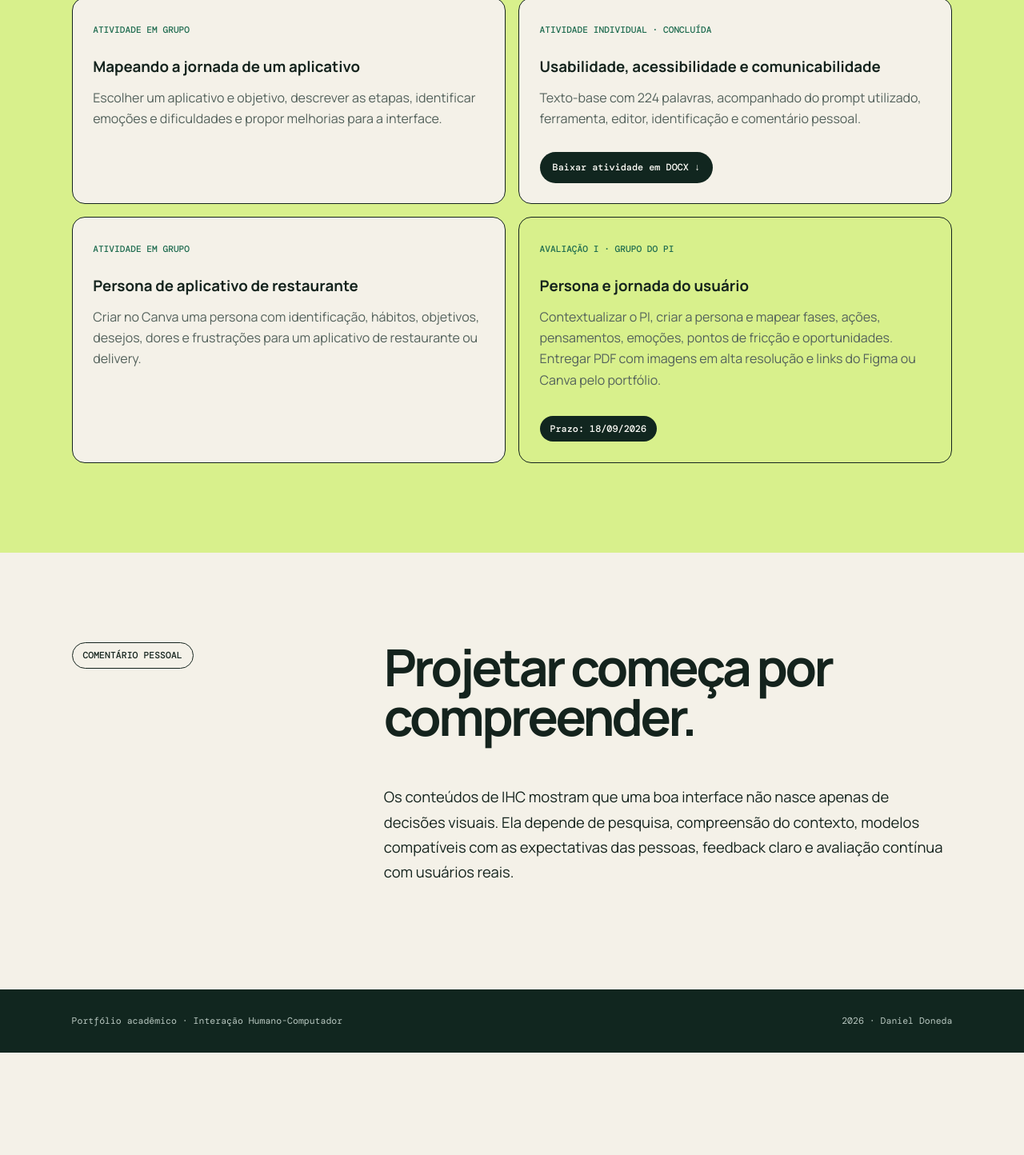
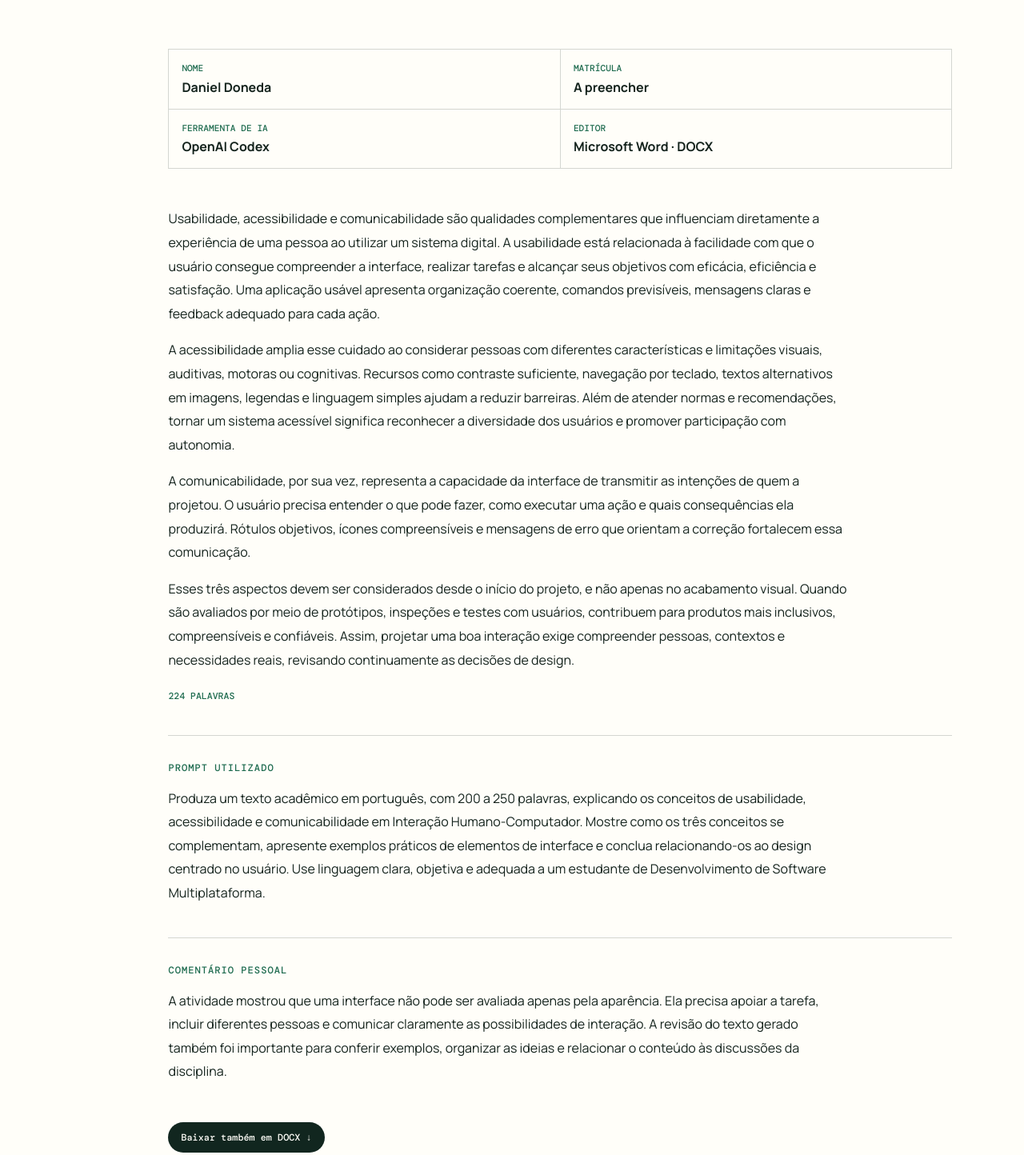
Before and after one commit to DanielDoneda/dsmfatec, a plain HTML site: page ihc.html in a window 1280 px wide. Shown: the part 4444-5888 px from the top of the page at 80% size. Before the commit the page ends 5760 px from the top, so only its background shows below. Drawn offline with nearby package versions, Linux system fonts and the light colour scheme.

Commit message:
Publica atividade de IHC diretamente no portfolio

```diff
--- a/ihc.html
+++ b/ihc.html
@@ -56,11 +56,48 @@
         </div>
       </section>
 
+      <section id="atividade-ihc" class="section activity-document-section">
+        <div class="section-heading reveal">
+          <p class="eyebrow">Atividade individual concluída</p>
+          <h2>Usabilidade, acessibilidade e comunicabilidade</h2>
+          <p>Texto-base produzido com inteligência artificial, revisado e organizado diretamente no portfólio.</p>
+        </div>
+
+        <article class="portfolio-activity reveal">
+          <div class="activity-identification">
+            <div><span>Nome</span><strong>Daniel Doneda</strong></div>
+            <div><span>Matrícula</span><strong>A preencher</strong></div>
+            <div><span>Ferramenta de IA</span><strong>OpenAI Codex</strong></div>
+            <div><span>Editor</span><strong>Microsoft Word · DOCX</strong></div>
+          </div>
+
+          <div class="activity-text">
+            <p>Usabilidade, acessibilidade e comunicabilidade são qualidades complementares que influenciam diretamente a experiência de uma pessoa ao utilizar um sistema digital. A usabilidade está relacionada à facilidade com que o usuário consegue compreender a interface, realizar tarefas e alcançar seus objetivos com eficácia, eficiência e satisfação. Uma aplicação usável apresenta organização coerente, comandos previsíveis, mensagens claras e feedback adequado para cada ação.</p>
+            <p>A acessibilidade amplia esse cuidado ao considerar pessoas com diferentes características e limitações visuais, auditivas, motoras ou cognitivas. Recursos como contraste suficiente, navegação por teclado, textos alternativos em imagens, legendas e linguagem simples ajudam a reduzir barreiras. Além de atender normas e recomendações, tornar um sistema acessível significa reconhecer a diversidade dos usuários e promover participação com autonomia.</p>
+            <p>A comunicabilidade, por sua vez, representa a capacidade da interface de transmitir as intenções de quem a projetou. O usuário precisa entender o que pode fazer, como executar uma ação e quais consequências ela produzirá. Rótulos objetivos, ícones compreensíveis e mensagens de erro que orientam a correção fortalecem essa comunicação.</p>
+            <p>Esses três aspectos devem ser considerados desde o início do projeto, e não apenas no acabamento visual. Quando são avaliados por meio de protótipos, inspeções e testes com usuários, contribuem para produtos mais inclusivos, compreensíveis e confiáveis. Assim, projetar uma boa interação exige compreender pessoas, contextos e necessidades reais, revisando continuamente as decisões de design.</p>
+            <span class="word-count">224 palavras</span>
+          </div>
+
+          <div class="prompt-record">
+            <p class="lesson-number">Prompt utilizado</p>
+            <p>Produza um texto acadêmico em português, com 200 a 250 palavras, explicando os conceitos de usabilidade, acessibilidade e comunicabilidade em Interação Humano-Computador. Mostre como os três conceitos se complementam, apresente exemplos práticos de elementos de interface e conclua relacionando-os ao design centrado no usuário. Use linguagem clara, objetiva e adequada a um estudante de Desenvolvimento de Software Multiplataforma.</p>
+          </div>
+
+          <div class="activity-personal-comment">
+            <p class="lesson-number">Comentário pessoal</p>
+            <p>A atividade mostrou que uma interface não pode ser avaliada apenas pela aparência. Ela precisa apoiar a tarefa, incluir diferentes pessoas e comunicar claramente as possibilidades de interação. A revisão do texto gerado também foi importante para conferir exemplos, organizar as ideias e relacionar o conteúdo às discussões da disciplina.</p>
+          </div>
+
+          <a class="download-link" href="assets/atividades/ihc/atividade-usabilidade-acessibilidade-comunicabilidade.docx" download>Baixar também em DOCX ↓</a>
+        </article>
+      </section>
+
       <section class="section activities-section">
         <div class="section-heading reveal"><p class="eyebrow">Produções</p><h2>Atividades e avaliação</h2><p>Trabalhos práticos que transformam os conceitos de IHC em artefatos do portfólio e do PI.</p></div>
         <div class="tasks-grid">
           <article class="task-card reveal"><span class="task-type">Atividade em grupo</span><h3>Mapeando a jornada de um aplicativo</h3><p>Escolher um aplicativo e objetivo, descrever as etapas, identificar emoções e dificuldades e propor melhorias para a interface.</p></article>
-          <article class="task-card reveal"><span class="task-type">Atividade individual · Concluída</span><h3>Usabilidade, acessibilidade e comunicabilidade</h3><p>Texto-base com 224 palavras, acompanhado do prompt utilizado, ferramenta, editor, identificação e comentário pessoal.</p><a class="download-link" href="assets/atividades/ihc/atividade-usabilidade-acessibilidade-comunicabilidade.docx" download>Baixar atividade em DOCX ↓</a></article>
+          <article class="task-card reveal"><span class="task-type">Atividade individual · Concluída</span><h3>Usabilidade, acessibilidade e comunicabilidade</h3><p>Texto-base com 224 palavras, prompt, ferramenta, editor, identificação e comentário pessoal publicados nesta página. O DOCX permanece como formato complementar.</p><a class="download-link" href="#atividade-ihc">Ler atividade no portfólio ↑</a></article>
           <article class="task-card reveal"><span class="task-type">Atividade em grupo</span><h3>Persona de aplicativo de restaurante</h3><p>Criar no Canva uma persona com identificação, hábitos, objetivos, desejos, dores e frustrações para um aplicativo de restaurante ou delivery.</p></article>
           <article class="task-card deadline-card reveal"><span class="task-type">Avaliação I · Grupo do PI</span><h3>Persona e jornada do usuário</h3><p>Contextualizar o PI, criar a persona e mapear fases, ações, pensamentos, emoções, pontos de fricção e oportunidades. Entregar PDF com imagens em alta resolução e links do Figma ou Canva pelo portfólio.</p><span class="deadline">Prazo: 18/09/2026</span></article>
         </div>
--- a/styles.css
+++ b/styles.css
@@ -139,6 +139,15 @@ footer p { margin: 0; }
 .deadline { display: inline-block; margin-top: 1rem; padding: .5rem .8rem; border-radius: 99px; background: var(--forest); color: var(--white); font: 500 .74rem "DM Mono",monospace; }
 .download-link { display: inline-block; margin-top: .8rem; padding: .7rem 1rem; border-radius: 99px; background: var(--forest); color: var(--white); text-decoration: none; font: 500 .74rem "DM Mono",monospace; }
 .download-link:hover, .download-link:focus-visible { background: var(--green); }
+.activity-document-section { background: var(--white); }
+.portfolio-activity { max-width: 980px; margin-left: auto; }
+.activity-identification { display: grid; grid-template-columns: repeat(2,1fr); margin-bottom: 3rem; border-top: 1px solid var(--line); border-left: 1px solid var(--line); }
+.activity-identification div { display: flex; flex-direction: column; gap: .35rem; padding: 1rem; border-right: 1px solid var(--line); border-bottom: 1px solid var(--line); }
+.activity-identification span { color: var(--green); font: 500 .7rem "DM Mono",monospace; text-transform: uppercase; }
+.activity-text p, .prompt-record > p:last-child, .activity-personal-comment > p:last-child { max-width: 850px; line-height: 1.85; }
+.word-count { display: inline-block; margin-top: .4rem; color: var(--green); font: 500 .72rem "DM Mono",monospace; text-transform: uppercase; }
+.prompt-record, .activity-personal-comment { margin-top: 2.5rem; padding-top: 2rem; border-top: 1px solid var(--line); }
+.portfolio-activity > .download-link { margin-top: 2rem; }
 .answers-list { display: grid; grid-template-columns: repeat(3,1fr); gap: .7rem; margin: 0; padding: 0; list-style: none; }
 .answers-list li { display: flex; align-items: center; justify-content: space-between; padding: 1rem; border: 1px solid var(--line); border-radius: .8rem; background: var(--white); }
 .answers-list span { color: var(--green); font: 500 .72rem "DM Mono",monospace; }
@@ -191,6 +200,7 @@ footer p { margin: 0; }
   .activity-card { grid-template-columns: 1fr; box-shadow: 6px 6px 0 var(--forest); }
   .disciplines-grid { grid-template-columns: 1fr; }
   .activity-meta { padding: 1.3rem 0 0; border-left: 0; border-top: 1px solid var(--line); }
+  .activity-identification { grid-template-columns: 1fr; }
   .pi-grid { grid-template-columns: 1fr; }
   .topics-grid, .tasks-grid { grid-template-columns: 1fr; }
   .pattern-list { grid-template-columns: 1fr; }
```
Also changed, not shown: index.html (+5 -5 lines).
